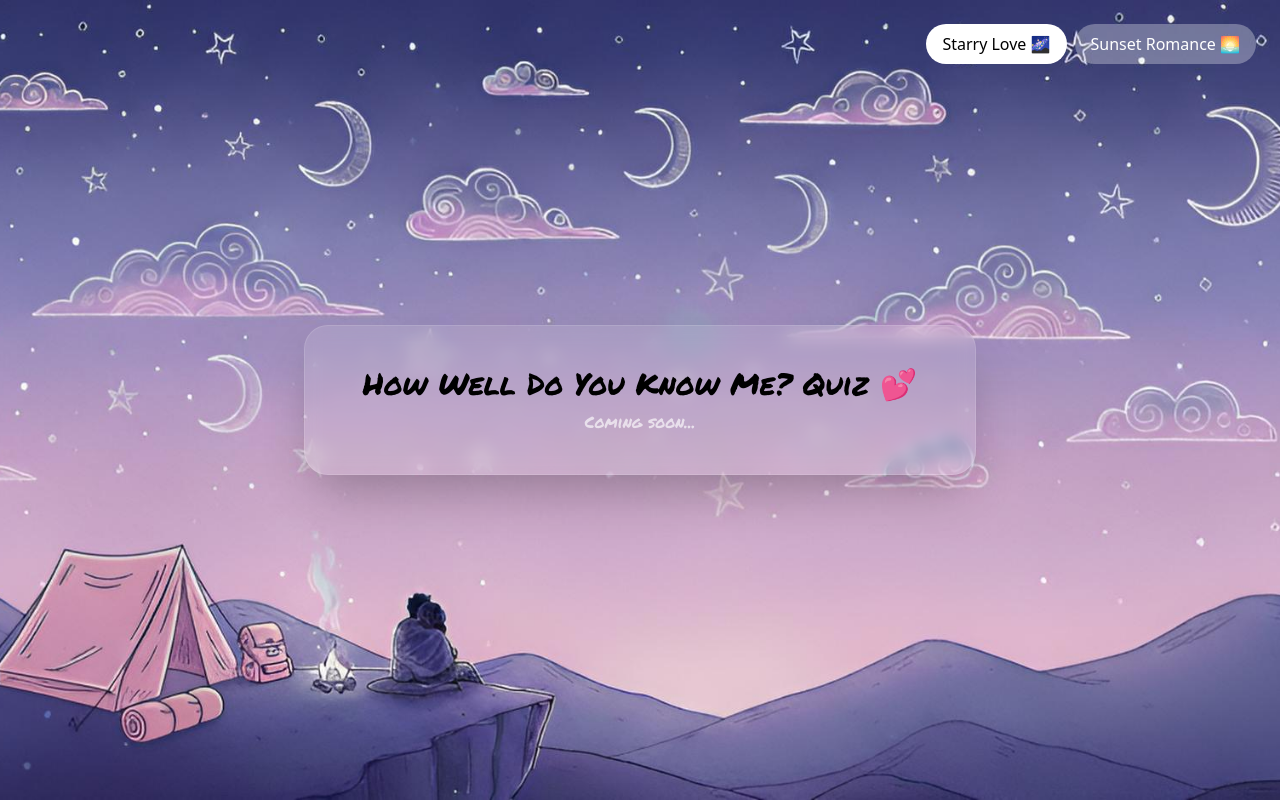
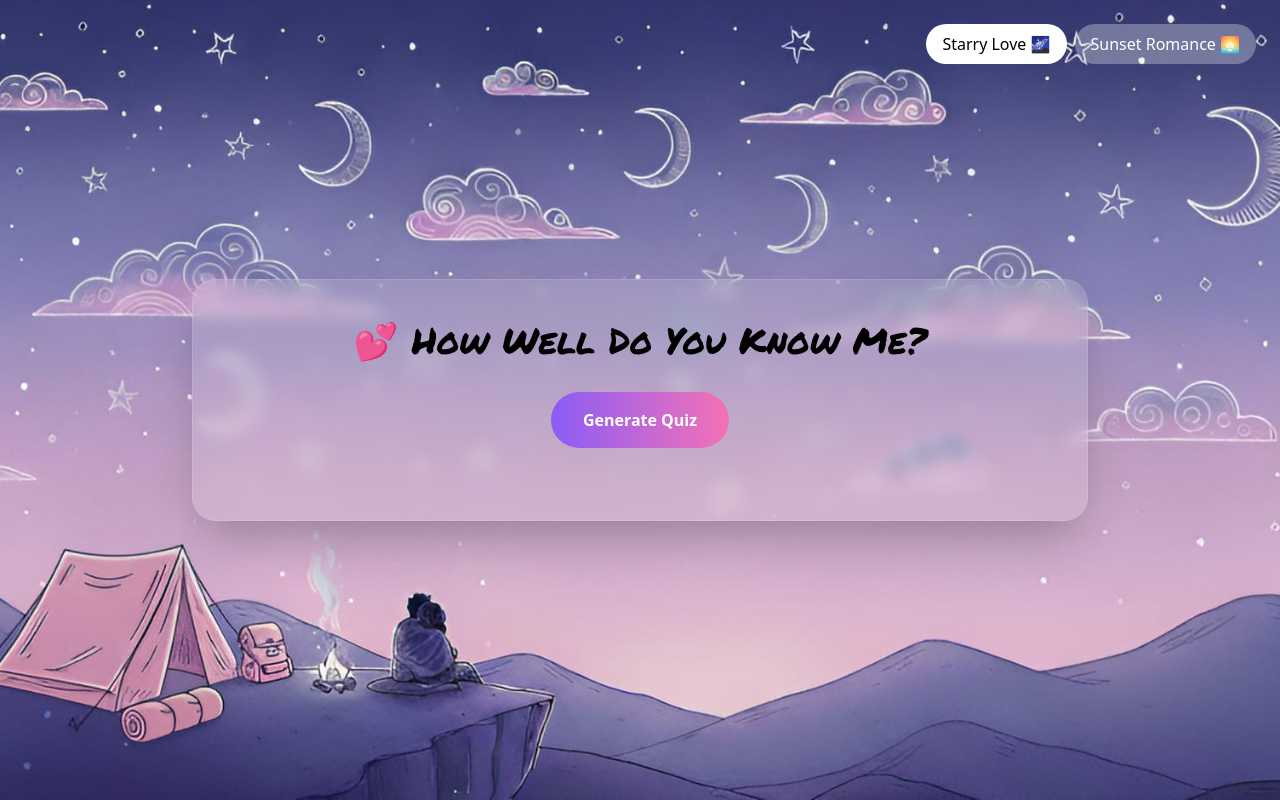
Before and after one commit to 5tack5mith/SS, a React (Vite) app: page /quizzes/how-well-do-you-know-me in a window 1280 px wide. Built offline with nearby package versions, Linux system fonts and the light colour scheme; no server answers; the HTML template or start-up script is replaced by a standard one.

Commit message:
quizz gemini api

```diff
--- a/package.json
+++ b/package.json
@@ -8,6 +8,7 @@
     "preview": "vite preview"
   },
   "dependencies": {
+    "@google/generative-ai": "^0.24.1",
     "@supabase/supabase-js": "^2.57.4",
     "framer-motion": "^12.23.18",
     "react": "^18.2.0",
--- /dev/null
+++ b/src/lib/gemini.js
@@ -0,0 +1,41 @@
+import { GoogleGenerativeAI } from '@google/generative-ai'
+
+const API_KEY = import.meta.env.VITE_GEMINI_API_KEY
+
+console.log('Gemini API Key loaded:', API_KEY ? 'Yes (hidden)' : 'No - missing!')
+
+if (!API_KEY) {
+  console.error('VITE_GEMINI_API_KEY is not set in environment variables')
+}
+
+const genAI = new GoogleGenerativeAI(API_KEY)
+
+export async function askGemini(prompt) {
+  try {
+    console.log('Calling Gemini API with prompt:', prompt)
+
+    if (!API_KEY) {
+      throw new Error('API key not configured. Please add VITE_GEMINI_API_KEY to your .env file.')
+    }
+
+    const model = genAI.getGenerativeModel({ model: "gemini-1.5-flash" })
+    const result = await model.generateContent(prompt)
+    const response = await result.response
+    const text = response.text()
+
+    console.log('Gemini response received:', text)
+    return text
+  } catch (error) {
+    console.error('Detailed Gemini API error:', error)
+
+    if (error.message.includes('API key')) {
+      throw new Error('API key not configured. Please add VITE_GEMINI_API_KEY to your .env file.')
+    } else if (error.message.includes('quota')) {
+      throw new Error('API quota exceeded. Please check your Google AI Studio usage.')
+    } else if (error.message.includes('permission')) {
+      throw new Error('API permission denied. Please check your API key.')
+    } else {
+      throw new Error(`Failed to generate content: ${error.message}`)
+    }
+  }
+}
--- a/src/pages/quizzes/HowWellDoYouKnowMe.jsx
+++ b/src/pages/quizzes/HowWellDoYouKnowMe.jsx
@@ -1,9 +1,13 @@
 import React, { useState } from 'react'
 import starry from '../../assets/StarryNightResized.png'
 import sunset from '../../assets/Romantic_sunset.png'
+import { askGemini } from '../../lib/gemini'
 
 export default function HowWellDoYouKnowMe(){
   const [theme,setTheme] = useState('starry')
+  const [loading, setLoading] = useState(false)
+  const [questions, setQuestions] = useState('')
+  const [error, setError] = useState('')
   const bgStyle = theme === 'starry' ? { backgroundImage: `url(${starry})`, backgroundSize: 'cover' } : { backgroundImage: `url(${sunset})`, backgroundSize: 'cover' }
 
   React.useEffect(()=>{
@@ -13,6 +17,22 @@ export default function HowWellDoYouKnowMe(){
 
   const choose = (t)=>{ setTheme(t); try { localStorage.setItem('theme', t) } catch {} }
 
+  const generateQuiz = async () => {
+    setLoading(true)
+    setError('')
+    setQuestions('')
+
+    try {
+      const prompt = "Generate 3 fun 'How well do you know me?' questions for couples."
+      const response = await askGemini(prompt)
+      setQuestions(response)
+    } catch (err) {
+      setError(err.message)
+    } finally {
+      setLoading(false)
+    }
+  }
+
   return (
     <div style={bgStyle} className='min-h-screen w-full bg-center bg-cover transition-all duration-500'>
       <div className='absolute top-6 right-6 z-40 flex gap-2'>
@@ -20,10 +40,31 @@ export default function HowWellDoYouKnowMe(){
         <button onClick={()=>choose('sunset')} className={`px-4 py-2 rounded-full ${theme==='sunset' ? 'bg-white text-black' : 'bg-white/30 text-white'}`}>Sunset Romance 🌅</button>
       </div>
 
-      <div className='min-h-screen flex items-center justify-center px-6'>
-        <div className='glass-card p-10 rounded-3xl shadow-2xl max-w-2xl w-full text-center'>
-          <h1 className='text-3xl font-marker mb-2'>How Well Do You Know Me? Quiz 💕</h1>
-          <p className='text-white/80 font-marker' style={{opacity:0.8}}>Coming soon...</p>
+      <div className='min-h-screen flex items-center justify-center px-6 py-12'>
+        <div className='glass-card p-10 rounded-3xl shadow-2xl max-w-4xl w-full'>
+          <h1 className='text-4xl font-marker mb-8 text-center'>💕 How Well Do You Know Me?</h1>
+
+          <div className='text-center mb-8'>
+            <button
+              onClick={generateQuiz}
+              disabled={loading}
+              className='px-8 py-4 rounded-full bg-gradient-to-r from-violet-500 to-pink-400 text-white font-bold hover:from-violet-600 hover:to-pink-500 transition-all duration-300 transform hover:scale-105 disabled:opacity-50 disabled:cursor-not-allowed disabled:transform-none'
+            >
+              {loading ? 'Loading...' : 'Generate Quiz'}
+            </button>
+          </div>
+
+          {error && (
+            <div className='mb-4 p-4 rounded-full bg-red-500/30 text-red-100 text-center font-marker'>
+              {error}
+            </div>
+          )}
+
+          {questions && (
+            <div className='bg-white/10 backdrop-blur-md rounded-2xl p-6 max-h-96 overflow-y-auto'>
+              <pre className='text-white font-marker whitespace-pre-wrap text-left'>{questions}</pre>
+            </div>
+          )}
         </div>
       </div>
     </div>
--- a/src/pages/quizzes/IfYou.jsx
+++ b/src/pages/quizzes/IfYou.jsx
@@ -1,9 +1,13 @@
 import React, { useState } from 'react'
 import starry from '../../assets/StarryNightResized.png'
 import sunset from '../../assets/Romantic_sunset.png'
+import { askGemini } from '../../lib/gemini'
 
 export default function IfYou(){
   const [theme,setTheme] = useState('starry')
+  const [loading, setLoading] = useState(false)
+  const [questions, setQuestions] = useState('')
+  const [error, setError] = useState('')
   const bgStyle = theme === 'starry' ? { backgroundImage: `url(${starry})`, backgroundSize: 'cover' } : { backgroundImage: `url(${sunset})`, backgroundSize: 'cover' }
 
   React.useEffect(()=>{
@@ -13,6 +17,22 @@ export default function IfYou(){
 
   const choose = (t)=>{ setTheme(t); try { localStorage.setItem('theme', t) } catch {} }
 
+  const generateQuiz = async () => {
+    setLoading(true)
+    setError('')
+    setQuestions('')
+
+    try {
+      const prompt = "Generate 3 fun 'If you...' scenario questions for couples."
+      const response = await askGemini(prompt)
+      setQuestions(response)
+    } catch (err) {
+      setError(err.message)
+    } finally {
+      setLoading(false)
+    }
+  }
+
   return (
     <div style={bgStyle} className='min-h-screen w-full bg-center bg-cover transition-all duration-500'>
       <div className='absolute top-6 right-6 z-40 flex gap-2'>
@@ -20,10 +40,31 @@ export default function IfYou(){
         <button onClick={()=>choose('sunset')} className={`px-4 py-2 rounded-full ${theme==='sunset' ? 'bg-white text-black' : 'bg-white/30 text-white'}`}>Sunset Romance 🌅</button>
       </div>
 
-      <div className='min-h-screen flex items-center justify-center px-6'>
-        <div className='glass-card p-10 rounded-3xl shadow-2xl max-w-2xl w-full text-center'>
-          <h1 className='text-3xl font-marker mb-2'>If You... Quiz 🤔</h1>
-          <p className='text-white/80 font-marker' style={{opacity:0.8}}>Coming soon...</p>
+      <div className='min-h-screen flex items-center justify-center px-6 py-12'>
+        <div className='glass-card p-10 rounded-3xl shadow-2xl max-w-4xl w-full'>
+          <h1 className='text-4xl font-marker mb-8 text-center'>🤔 If You...</h1>
+
+          <div className='text-center mb-8'>
+            <button
+              onClick={generateQuiz}
+              disabled={loading}
+              className='px-8 py-4 rounded-full bg-gradient-to-r from-violet-500 to-pink-400 text-white font-bold hover:from-violet-600 hover:to-pink-500 transition-all duration-300 transform hover:scale-105 disabled:opacity-50 disabled:cursor-not-allowed disabled:transform-none'
+            >
+              {loading ? 'Loading...' : 'Generate Quiz'}
+            </button>
+          </div>
+
+          {error && (
+            <div className='mb-4 p-4 rounded-full bg-red-500/30 text-red-100 text-center font-marker'>
+              {error}
+            </div>
+          )}
+
+          {questions && (
+            <div className='bg-white/10 backdrop-blur-md rounded-2xl p-6 max-h-96 overflow-y-auto'>
+              <pre className='text-white font-marker whitespace-pre-wrap text-left'>{questions}</pre>
+            </div>
+          )}
         </div>
       </div>
     </div>
--- a/src/pages/quizzes/WhosMoreLikely.jsx
+++ b/src/pages/quizzes/WhosMoreLikely.jsx
@@ -1,9 +1,13 @@
 import React, { useState } from 'react'
 import starry from '../../assets/StarryNightResized.png'
 import sunset from '../../assets/Romantic_sunset.png'
+import { askGemini } from '../../lib/gemini'
 
 export default function WhosMoreLikely(){
   const [theme,setTheme] = useState('starry')
+  const [loading, setLoading] = useState(false)
+  const [questions, setQuestions] = useState('')
+  const [error, setError] = useState('')
   const bgStyle = theme === 'starry' ? { backgroundImage: `url(${starry})`, backgroundSize: 'cover' } : { backgroundImage: `url(${sunset})`, backgroundSize: 'cover' }
 
   React.useEffect(()=>{
@@ -13,6 +17,22 @@ export default function WhosMoreLikely(){
 
   const choose = (t)=>{ setTheme(t); try { localStorage.setItem('theme', t) } catch {} }
 
+  const generateQuiz = async () => {
+    setLoading(true)
+    setError('')
+    setQuestions('')
+
+    try {
+      const prompt = "Generate 3 'Who's more likely to' questions for couples. Keep them playful."
+      const response = await askGemini(prompt)
+      setQuestions(response)
+    } catch (err) {
+      setError(err.message)
+    } finally {
+      setLoading(false)
+    }
+  }
+
   return (
     <div style={bgStyle} className='min-h-screen w-full bg-center bg-cover transition-all duration-500'>
       <div className='absolute top-6 right-6 z-40 flex gap-2'>
@@ -20,10 +40,31 @@ export default function WhosMoreLikely(){
         <button onClick={()=>choose('sunset')} className={`px-4 py-2 rounded-full ${theme==='sunset' ? 'bg-white text-black' : 'bg-white/30 text-white'}`}>Sunset Romance 🌅</button>
       </div>
 
-      <div className='min-h-screen flex items-center justify-center px-6'>
-        <div className='glass-card p-10 rounded-3xl shadow-2xl max-w-2xl w-full text-center'>
-          <h1 className='text-3xl font-marker mb-2'>Who's More Likely Quiz 👀</h1>
-          <p className='text-white/80 font-marker' style={{opacity:0.8}}>Coming soon...</p>
+      <div className='min-h-screen flex items-center justify-center px-6 py-12'>
+        <div className='glass-card p-10 rounded-3xl shadow-2xl max-w-4xl w-full'>
+          <h1 className='text-4xl font-marker mb-8 text-center'>👀 Who's More Likely</h1>
+
+          <div className='text-center mb-8'>
+            <button
+              onClick={generateQuiz}
+              disabled={loading}
+              className='px-8 py-4 rounded-full bg-gradient-to-r from-violet-500 to-pink-400 text-white font-bold hover:from-violet-600 hover:to-pink-500 transition-all duration-300 transform hover:scale-105 disabled:opacity-50 disabled:cursor-not-allowed disabled:transform-none'
+            >
+              {loading ? 'Loading...' : 'Generate Quiz'}
+            </button>
+          </div>
+
+          {error && (
+            <div className='mb-4 p-4 rounded-full bg-red-500/30 text-red-100 text-center font-marker'>
+              {error}
+            </div>
+          )}
+
+          {questions && (
+            <div className='bg-white/10 backdrop-blur-md rounded-2xl p-6 max-h-96 overflow-y-auto'>
+              <pre className='text-white font-marker whitespace-pre-wrap text-left'>{questions}</pre>
+            </div>
+          )}
         </div>
       </div>
     </div>
--- a/src/pages/quizzes/WouldYouRather.jsx
+++ b/src/pages/quizzes/WouldYouRather.jsx
@@ -1,9 +1,13 @@
 import React, { useState } from 'react'
 import starry from '../../assets/StarryNightResized.png'
 import sunset from '../../assets/Romantic_sunset.png'
+import { askGemini } from '../../lib/gemini'
 
 export default function WouldYouRather(){
   const [theme,setTheme] = useState('starry')
+  const [loading, setLoading] = useState(false)
+  const [questions, setQuestions] = useState('')
+  const [error, setError] = useState('')
   const bgStyle = theme === 'starry' ? { backgroundImage: `url(${starry})`, backgroundSize: 'cover' } : { backgroundImage: `url(${sunset})`, backgroundSize: 'cover' }
 
   React.useEffect(()=>{
@@ -13,6 +17,22 @@ export default function WouldYouRather(){
 
   const choose = (t)=>{ setTheme(t); try { localStorage.setItem('theme', t) } catch {} }
 
+  const generateQuiz = async () => {
+    setLoading(true)
+    setError('')
+    setQuestions('')
+
+    try {
+      const prompt = "Generate 3 'Would You Rather' style questions for couples. Keep them fun and light-hearted."
+      const response = await askGemini(prompt)
+      setQuestions(response)
+    } catch (err) {
+      setError(err.message)
+    } finally {
+      setLoading(false)
+    }
+  }
+
   return (
     <div style={bgStyle} className='min-h-screen w-full bg-center bg-cover transition-all duration-500'>
       <div className='absolute top-6 right-6 z-40 flex gap-2'>
@@ -20,10 +40,31 @@ export default function WouldYouRather(){
         <button onClick={()=>choose('sunset')} className={`px-4 py-2 rounded-full ${theme==='sunset' ? 'bg-white text-black' : 'bg-white/30 text-white'}`}>Sunset Romance 🌅</button>
       </div>
 
-      <div className='min-h-screen flex items-center justify-center px-6'>
-        <div className='glass-card p-10 rounded-3xl shadow-2xl max-w-2xl w-full text-center'>
-          <h1 className='text-3xl font-marker mb-2'>Would You Rather Quiz 📸</h1>
-          <p className='text-white/80 font-marker' style={{opacity:0.8}}>Coming soon...</p>
+      <div className='min-h-screen flex items-center justify-center px-6 py-12'>
+        <div className='glass-card p-10 rounded-3xl shadow-2xl max-w-4xl w-full'>
+          <h1 className='text-4xl font-marker mb-8 text-center'>📸 Would You Rather</h1>
+
+          <div className='text-center mb-8'>
+            <button
+              onClick={generateQuiz}
+              disabled={loading}
+              className='px-8 py-4 rounded-full bg-gradient-to-r from-violet-500 to-pink-400 text-white font-bold hover:from-violet-600 hover:to-pink-500 transition-all duration-300 transform hover:scale-105 disabled:opacity-50 disabled:cursor-not-allowed disabled:transform-none'
+            >
+              {loading ? 'Loading...' : 'Generate Quiz'}
+            </button>
+          </div>
+
+          {error && (
+            <div className='mb-4 p-4 rounded-full bg-red-500/30 text-red-100 text-center font-marker'>
+              {error}
+            </div>
+          )}
+
+          {questions && (
+            <div className='bg-white/10 backdrop-blur-md rounded-2xl p-6 max-h-96 overflow-y-auto'>
+              <pre className='text-white font-marker whitespace-pre-wrap text-left'>{questions}</pre>
+            </div>
+          )}
         </div>
       </div>
     </div>
```
Also changed, not shown: 1 other file (tests, documents, lock files or other folders).
